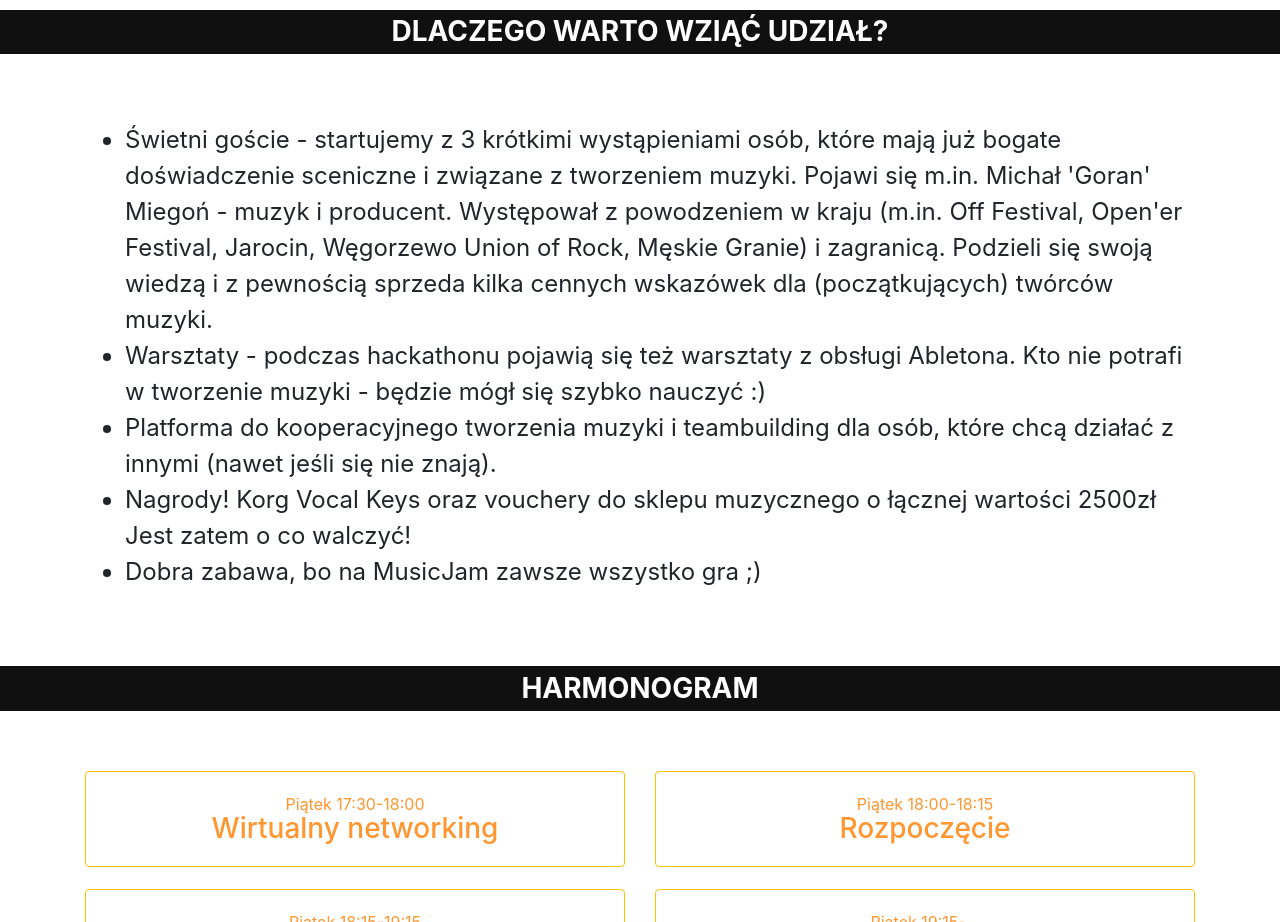
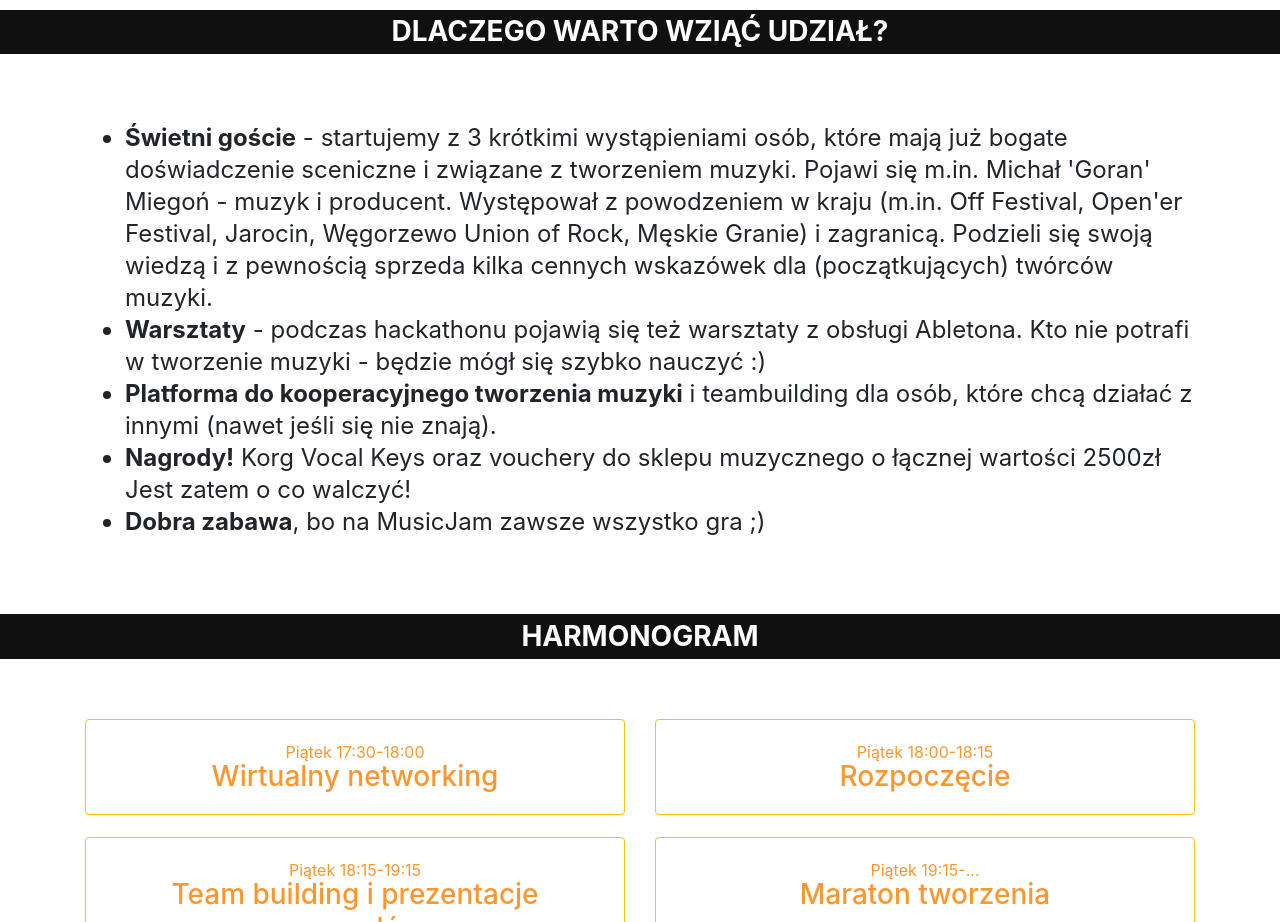
Before and after one commit to Dreat/dreat.github.io, a plain HTML site: page index.html in a window 1280 px wide. Shown: the part 1120-2042 px from the top of the page. Drawn offline with Linux system fonts and the light colour scheme.

Commit message:
fix styling

```diff
--- a/index.html
+++ b/index.html
@@ -87,12 +87,12 @@ ul.custom li:before { content: ":computer: ";}
         <div class="container">
             <div class="row">
                 <div class="col-md-12" style="margin-top:60px;margin-bottom:60px">
-                    <ul>
-                        <li style="font-size:1.5em">Świetni goście - startujemy z 3 krótkimi wystąpieniami osób, które mają już bogate doświadczenie sceniczne i związane z tworzeniem muzyki. Pojawi się m.in. Michał 'Goran' Miegoń - muzyk i producent. Występował z powodzeniem w kraju (m.in. Off Festival, Open'er Festival, Jarocin, Węgorzewo Union of Rock, Męskie Granie) i zagranicą. Podzieli się swoją wiedzą i z pewnością sprzeda kilka cennych wskazówek dla (początkujących) twórców muzyki.</li>
-                        <li style="font-size:1.5em">Warsztaty - podczas hackathonu pojawią się też warsztaty z obsługi Abletona. Kto nie potrafi w tworzenie muzyki - będzie mógł się szybko nauczyć :)</li>
-                        <li style="font-size:1.5em">Platforma do kooperacyjnego tworzenia muzyki i teambuilding dla osób, które chcą działać z innymi (nawet jeśli się nie znają).</li>
-                        <li style="font-size:1.5em">Nagrody! Korg Vocal Keys oraz vouchery do sklepu muzycznego o łącznej wartości 2500zł Jest zatem o co walczyć!</li>
-                        <li style="font-size:1.5em">Dobra zabawa, bo na MusicJam zawsze wszystko gra ;) </li>
+                    <ul style="line-height:200%">
+                        <li style="font-size:1.5em"><b>Świetni goście</b> - startujemy z 3 krótkimi wystąpieniami osób, które mają już bogate doświadczenie sceniczne i związane z tworzeniem muzyki. Pojawi się m.in. Michał 'Goran' Miegoń - muzyk i producent. Występował z powodzeniem w kraju (m.in. Off Festival, Open'er Festival, Jarocin, Węgorzewo Union of Rock, Męskie Granie) i zagranicą. Podzieli się swoją wiedzą i z pewnością sprzeda kilka cennych wskazówek dla (początkujących) twórców muzyki.</li>
+                        <li style="font-size:1.5em"><b>Warsztaty</b> - podczas hackathonu pojawią się też warsztaty z obsługi Abletona. Kto nie potrafi w tworzenie muzyki - będzie mógł się szybko nauczyć :)</li>
+                        <li style="font-size:1.5em"><b>Platforma do kooperacyjnego tworzenia muzyki</b> i teambuilding dla osób, które chcą działać z innymi (nawet jeśli się nie znają).</li>
+                        <li style="font-size:1.5em"><b>Nagrody!</b> Korg Vocal Keys oraz vouchery do sklepu muzycznego o łącznej wartości 2500zł Jest zatem o co walczyć!</li>
+                        <li style="font-size:1.5em"><b>Dobra zabawa</b>, bo na MusicJam zawsze wszystko gra ;) </li>
                     </ul>
                 </div>
             </div>
```
